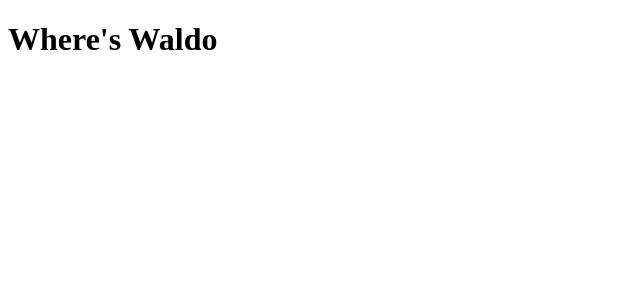
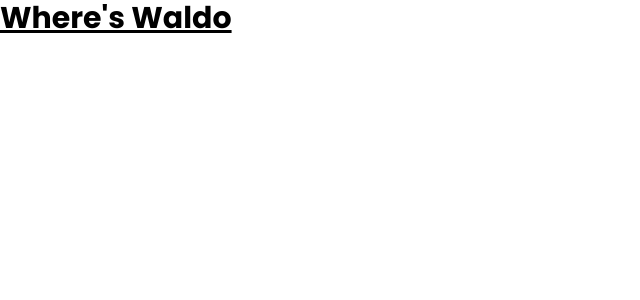
Before and after one commit to devkovmtl/where-is-waldo, a React (Create React App) app: page / in a window 1280 px wide. Shown: the top 300 px of the page, without its empty margins (0-640 px from the left). Built offline with nearby package versions, Linux system fonts and the light colour scheme.

Commit message:
Added and configured TaiwindCSS

```diff
--- a/package.json
+++ b/package.json
@@ -40,5 +40,10 @@
       "last 1 firefox version",
       "last 1 safari version"
     ]
+  },
+  "devDependencies": {
+    "autoprefixer": "^10.4.2",
+    "postcss": "^8.4.6",
+    "tailwindcss": "^3.0.18"
   }
 }
--- /dev/null
+++ b/postcss.config.js
@@ -0,0 +1,6 @@
+module.exports = {
+  plugins: {
+    tailwindcss: {},
+    autoprefixer: {},
+  },
+}
--- a/src/App.tsx
+++ b/src/App.tsx
@@ -3,7 +3,9 @@
 function App() {
   return (
     <div>
-      <h1>Where's Waldo</h1>
+      <h1 className='font-Poppins text-3xl font-bold underline'>
+        Where's Waldo
+      </h1>
     </div>
   );
 }
--- a/src/index.css
+++ b/src/index.css
@@ -0,0 +1,9 @@
+@import url('https://fonts.googleapis.com/css2?family=Poppins:wght@300;400;700&display=swap');
+
+@tailwind base;
+@tailwind components;
+@tailwind utilities;
+
+body {
+  font-family: 'Poppins', sans-serif;
+}
--- /dev/null
+++ b/tailwind.config.js
@@ -0,0 +1,9 @@
+module.exports = {
+  content: ['./src/**/*.{js,jsx,ts,tsx}'],
+  theme: {
+    extend: {
+      fontFamily: ['Poppins', 'sans-serif'],
+    },
+  },
+  plugins: [],
+};
```
Also changed, not shown: 2 other files (tests, documents, lock files or other folders).
